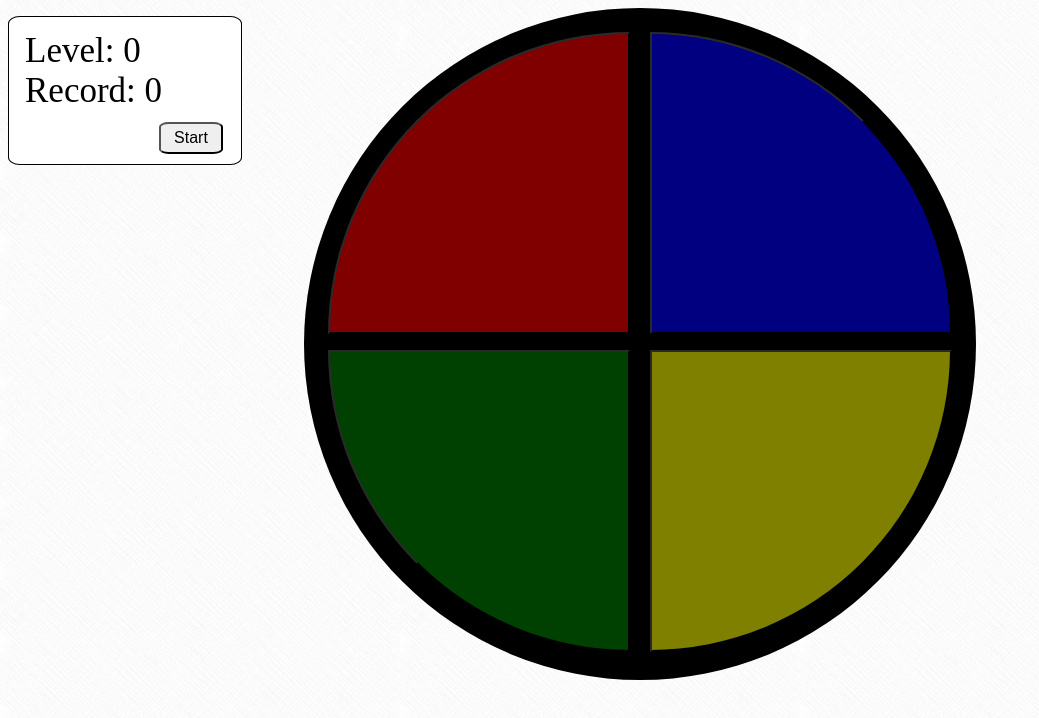
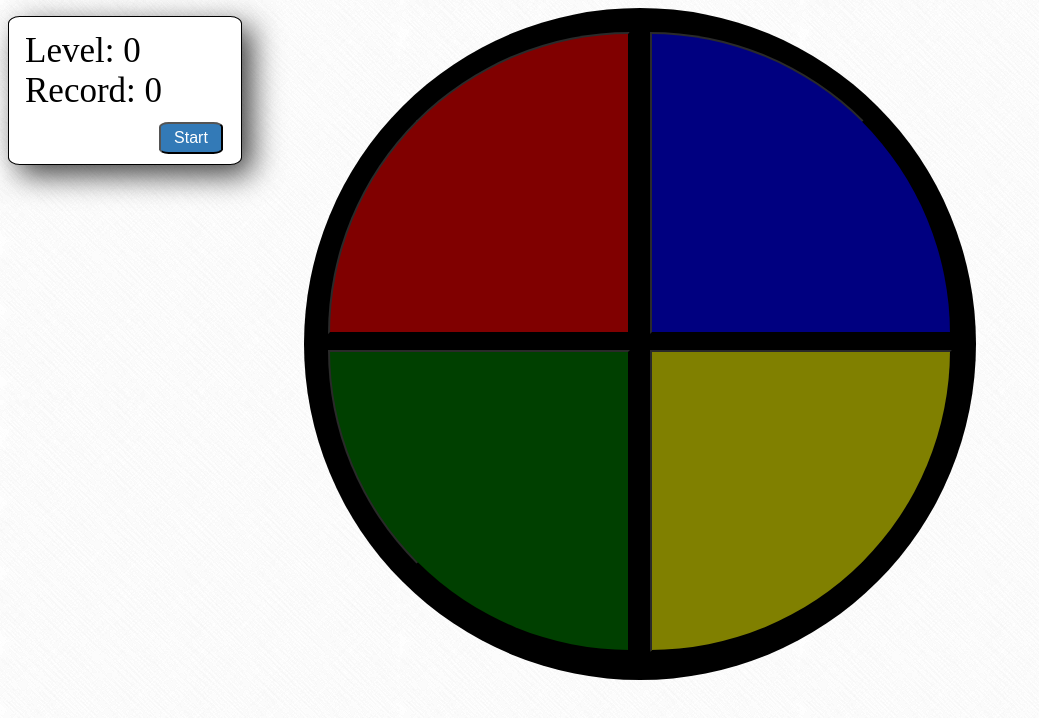
Before and after one commit to jeromericks/Simple-Simon, a plain HTML site: page public/index.html in a window 1280 px wide. Shown: the whole page, without its empty margins (0-1039 px from the left). Drawn offline with Linux system fonts and the light colour scheme.

Commit message:
Added a box shadow on info div to improve the look

```diff
--- a/public/css/index.css
+++ b/public/css/index.css
@@ -50,6 +50,9 @@ body {
 	border-radius: 5%;
 	padding: 16px;
 	background-color: #FFFFFF;
+	-webkit-box-shadow: 10px 10px 30px 0px rgba(0,0,0,0.75);
+	-moz-box-shadow: 10px 10px 30px 0px rgba(0,0,0,0.75);
+	box-shadow: 10px 10px 30px 0px rgba(0,0,0,0.75);
 }
 
 #start {
@@ -60,6 +63,8 @@ body {
 	top: 105px;
 	left: 150px;
 	border-radius: 15%;
+	background-color: #337AB7;
+	color: white;
 }
 
 #level, #record {
```
